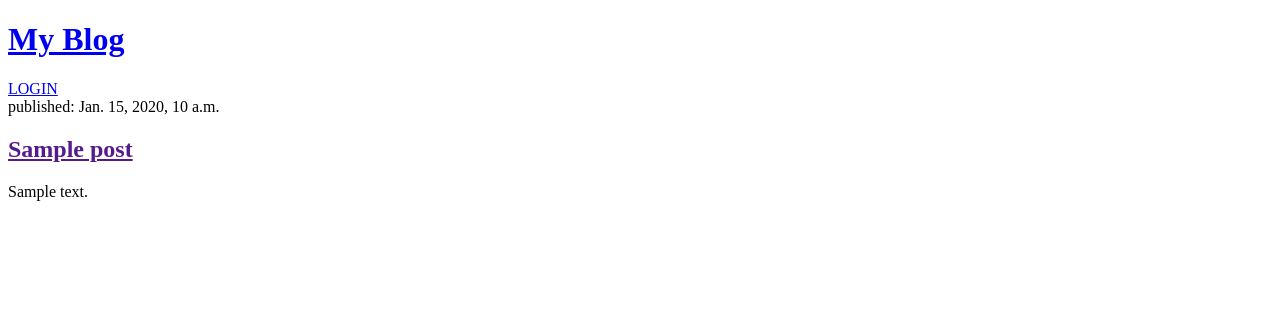
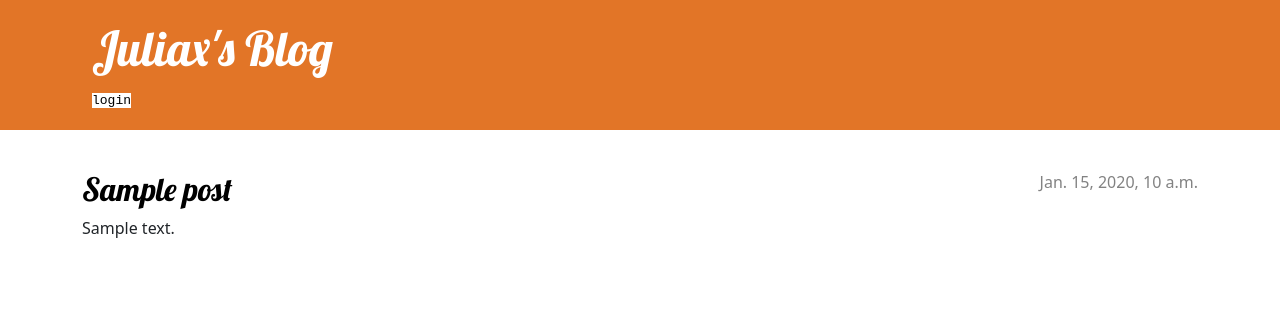
Before and after one commit to ju14x/my-first-blog, a Django app: template blog/templates/blog/post_list.html in a window 1280 px wide. Shown: the top 309 px of the page. Run offline with Django 3.2, Linux system fonts and the light colour scheme; the template is opened without the code that fills it: most values are stand-ins (such as "Sample title", 1, 10 or a date in 2020).

Commit message:
Added view and template for detailed/full blog post, as well as CSS

```diff
--- /dev/null
+++ b/blog/static/css/blog.css
@@ -0,0 +1,81 @@
+.page-header {
+  background-color: #e27527;
+  margin-top: 0;
+  margin-bottom: 40px;
+  padding: 20px 20px 20px 40px;
+}
+
+.page-header h1,
+.page-header h1 a,
+.page-header h1 a:visited,
+.page-header h1 a:active {
+  color: #ffffff;
+  font-size: 36pt;
+}
+
+a {
+  text-decoration: none;
+}
+
+h1,
+h2,
+h3,
+h4 {
+  font-family: "Lobster", cursive;
+}
+
+#login {
+  text-decoration: none;
+  font-family: "Courier New", Courier, monospace;
+  font-size: small;
+  color: #000000;
+  background-color: #ffffff;
+}
+
+.date {
+  color: #828282;
+}
+
+.save {
+  float: right;
+}
+
+.post-form textarea,
+.post-form input {
+  width: 100%;
+}
+
+.top-menu,
+.top-menu:hover,
+.top-menu:visited {
+  color: #ffffff;
+  float: right;
+  font-size: 26pt;
+  margin-right: 20px;
+}
+
+.post {
+  margin-bottom: 70px;
+}
+
+.post h2 a,
+.post h2 a:visited {
+  color: #000000;
+}
+
+.post > .date,
+.post > .actions {
+  float: right;
+}
+
+.btn-secondary,
+.btn-secondary:visited {
+  color: #c25100;
+  background: none;
+  border-color: #c25100;
+}
+
+.btn-secondary:hover {
+  color: #ffffff;
+  background-color: #c25100;
+}
--- /dev/null
+++ b/blog/templates/blog/base.html
@@ -0,0 +1,36 @@
+{% load static %}
+<!DOCTYPE html>
+<html>
+  <head>
+    <link
+      rel="stylesheet"
+      href="https://cdn.jsdelivr.net/npm/bootstrap@5.1.3/dist/css/bootstrap.min.css"
+      integrity="sha384-1BmE4kWBq78iYhFldvKuhfTAU6auU8tT94WrHftjDbrCEXSU1oBoqyl2QvZ6jIW3"
+      crossorigin="anonymous"
+    />
+    <link
+      href="//fonts.googleapis.com/css?family=Lobster&subset=latin,latin-ext"
+      rel="stylesheet"
+      type="text/css"
+    />
+    <link rel="stylesheet" href="{% static 'css/blog.css' %}" />
+
+    <title>Juliax's blog</title>
+  </head>
+
+  <body>
+    <body>
+      <header class="page-header">
+        <div class="container">
+          <h1><a href="/">Juliax's Blog</a></h1>
+          <a href="/admin" id="login">login</a>
+        </div>
+      </header>
+      <main class="container">
+        <div class="row">
+          <div class="col">{% block content %} {% endblock %}</div>
+        </div>
+      </main>
+    </body>
+  </body>
+</html>
--- a/blog/templates/blog/post_list.html
+++ b/blog/templates/blog/post_list.html
@@ -1,25 +1,7 @@
-<!DOCTYPE html>
-
-<head>
-    <meta charset="UTF-8">
-    <meta http-equiv="X-UA-Compatible" content="IE=edge">
-    <meta name="viewport" content="width=device-width, initial-scale=1.0">
-    <title>Juliax's blog</title>
-</head>
-
-<body>
-    <header>
-        <h1><a href="/">My Blog</a></h1>
-        <a href="/admin">LOGIN</a>
-    </header>
-
-    {% for post in posts %}
-        <article>
-            <time>published: {{ post.published_date }}</time>
-            <h2><a href="">{{ post.title }}</a></h2>
-            <p>{{ post.text|linebreaksbr }}</p>
-        </article>
-    {% endfor %}
-</body>
-
-</html>
+{% extends 'blog/base.html' %} {% block content %} {% for post in posts %}
+<article class="post">
+  <time class="date"> {{ post.published_date }} </time>
+  <h2><a href="{% url 'post_detail' pk=post.pk %}">{{ post.title }}</a></h2>
+  <p>{{ post.text|linebreaksbr }}</p>
+</article>
+{% endfor %} {% endblock %}
--- a/blog/urls.py
+++ b/blog/urls.py
@@ -3,4 +3,5 @@ from . import views
 
 urlpatterns = [
     path('', views.post_list, name='post-list'),
+    path('post/<int:pk>/', views.post_detail, name='post_detail'),
 ]
--- a/blog/views.py
+++ b/blog/views.py
@@ -1,4 +1,5 @@
 from django.shortcuts import render
+from django.shortcuts import render, get_object_or_404
 from django.utils import timezone
 from .models import Post
 
@@ -6,3 +7,7 @@ from .models import Post
 def post_list(request):
     posts = Post.objects.filter(published_date__lte=timezone.now()).order_by('published_date') # QuerySet name
     return render(request, 'blog/post_list.html', {'posts': posts}) # takes user requests as 1st parameter, template as 2nd, template propertires as 3rd
+
+def post_detail(request, pk):
+    post = get_object_or_404(Post, pk=pk)
+    return render(request, 'blog/post_detail.html', {'post': post})
```
Also changed, not shown: blog/templates/blog/post_detail.html (added, +9 -0 lines).
